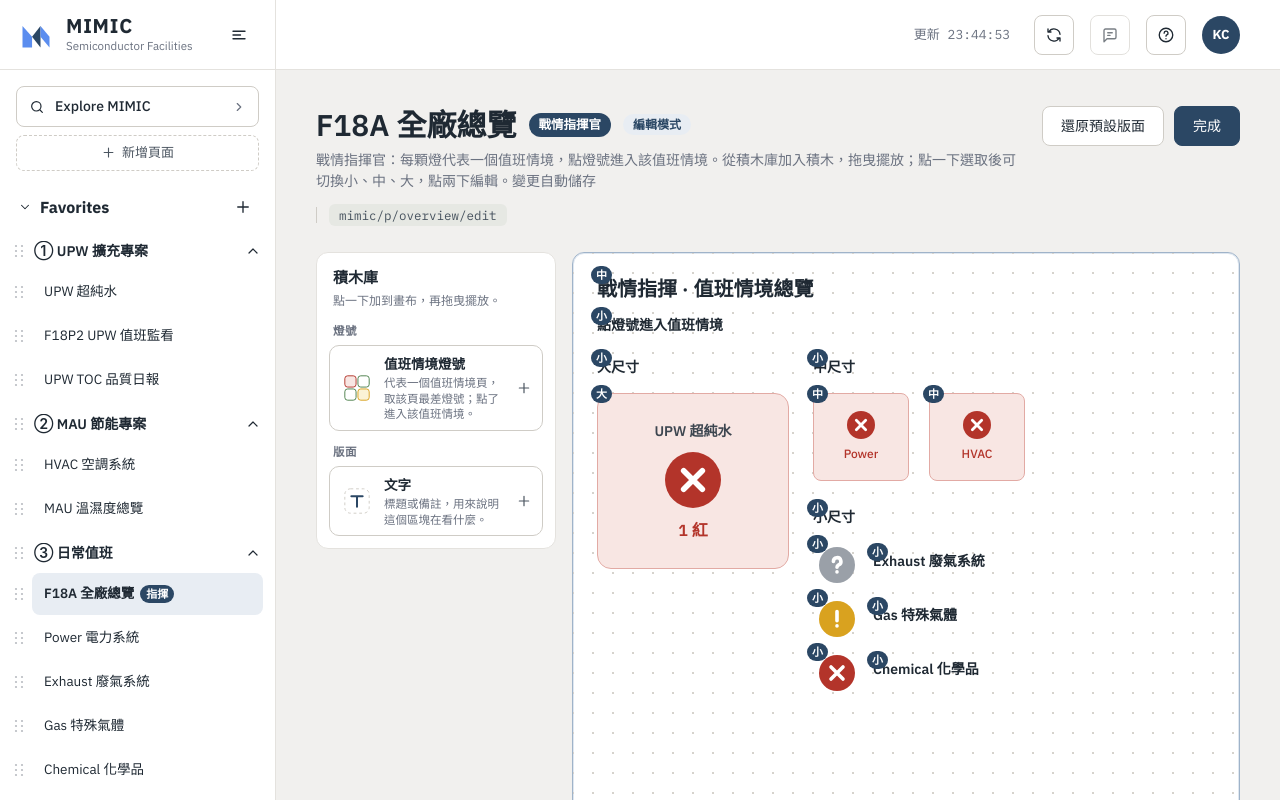
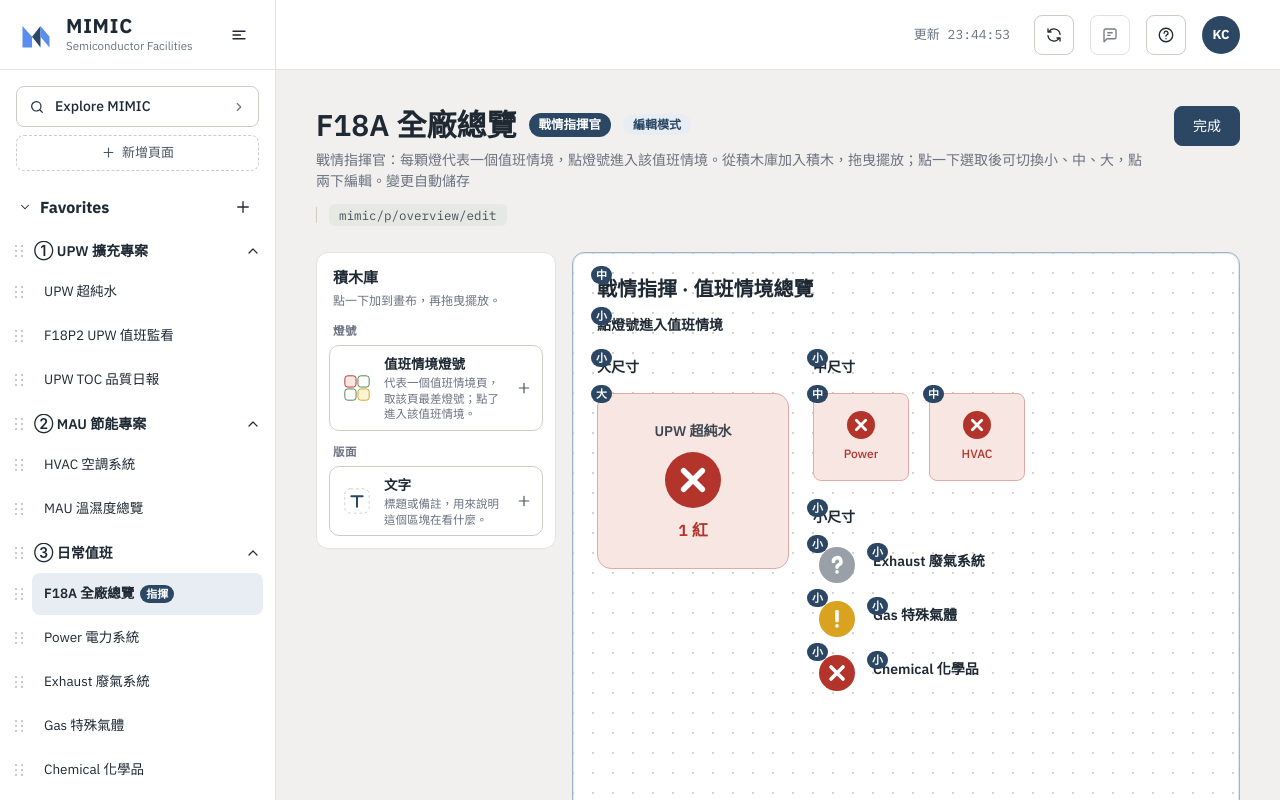
Before and after one commit to KelvinChengj/MIMIC, a React (Vite) app in the folder web/: page /p/overview/edit in a window 1280 px wide. Built offline with nearby package versions, Linux system fonts and the light colour scheme.

Commit message:
移除內建頁面編輯模式的「還原預設版面」按鈕（回到預設改用重置展示資料）
Co-Authored-By: Claude Opus 5.5 <noreply@anthropic.com>
Claude-Session: https://claude.ai/code/session_01EfdkUoHeMomc3LUYVsTULa

```diff
--- a/web/src/pages/UserPageView.tsx
+++ b/web/src/pages/UserPageView.tsx
@@ -16,10 +16,10 @@ import { LAYER_META, LayerChip } from '../components/LayerChip';
 
 /**
  * 積木畫布頁面：檢視 /p/:slug；編輯 /p/:slug/edit（左側積木庫 + 畫布）。
- * 自建頁面與內建燈號牆頁面（page.builtin）共用；內建頁面不能改名或刪除，但可以還原預設版面。
+ * 自建頁面與內建燈號牆頁面（page.builtin）共用；內建頁面不能改名或刪除（要回到預設請用「重置展示資料」）。
  */
 export function UserPageView({ page, edit }: { page: UserPage; edit: boolean }) {
-  const { addBlock, updateBlock, moveBlock, removeBlock, duplicateBlock, renamePage, deletePage, resetLayout } = useUserPages();
+  const { addBlock, updateBlock, moveBlock, removeBlock, duplicateBlock, renamePage, deletePage } = useUserPages();
   const { removeSlug } = useFavorites();
   const { showToast } = useUi();
   const navigate = useNavigate();
@@ -37,13 +37,6 @@ export function UserPageView({ page, edit }: { page: UserPage; edit: boolean })
     removeSlug(page.slug);
     showToast(`已刪除頁面「${page.title}」`);
     navigate('/');
-  };
-  const reset = () => {
-    if (!confirm) return setConfirm(true);
-    resetLayout(page.slug);
-    setConfirm(false);
-    setOpenId(null);
-    showToast('已還原預設版面');
   };
 
   const canvas = (
@@ -74,11 +67,8 @@ export function UserPageView({ page, edit }: { page: UserPage; edit: boolean })
     />
   );
 
-  const dangerBtn = page.builtin ? (
-    <button className={`btn ${confirm ? 'btn--danger' : ''}`} onClick={reset} onBlur={() => setConfirm(false)}>
-      {confirm ? '確定還原？你的修改會消失' : '還原預設版面'}
-    </button>
-  ) : (
+  // 內建頁面不能刪除；自建頁面才有「刪除頁面」
+  const dangerBtn = page.builtin ? null : (
     <button className={`btn ${confirm ? 'btn--danger' : ''}`} onClick={remove} onBlur={() => setConfirm(false)}>
       {confirm ? '確定刪除整個頁面？' : '刪除頁面'}
     </button>
--- a/web/src/state/UserPagesContext.tsx
+++ b/web/src/state/UserPagesContext.tsx
@@ -14,8 +14,6 @@ interface UserPagesValue {
   createPage: (title: string, layer: Layer) => string;
   renamePage: (slug: string, title: string) => void;
   deletePage: (slug: string) => void;
-  /** 內建頁面：丟掉使用者改過的版面，回到預設 */
-  resetLayout: (slug: string) => void;
   addBlock: (slug: string, type: string) => string;
   updateBlock: (slug: string, id: string, patch: Partial<PageBlock>) => void;
   moveBlock: (slug: string, id: string, x: number, y: number) => void;
@@ -62,7 +60,6 @@ export function UserPagesProvider({ children }: { children: ReactNode }) {
       },
       renamePage: (slug, title) => patchPage(slug, (p) => ({ ...p, title })),
       deletePage: (slug) => setPages((prev) => prev.filter((p) => p.slug !== slug || p.builtin)),
-      resetLayout: (slug) => setPages((prev) => prev.filter((p) => !(p.slug === slug && p.builtin))),
       addBlock: (slug, type) => {
         const block = createBlock(type, find(slug)?.blocks ?? []);
         patchPage(slug, (p) => ({ ...p, blocks: [...p.blocks, block] }));
```
Also changed, not shown: web/src/blocks/README.md, 1 other file (tests, documents, lock files or other folders).
